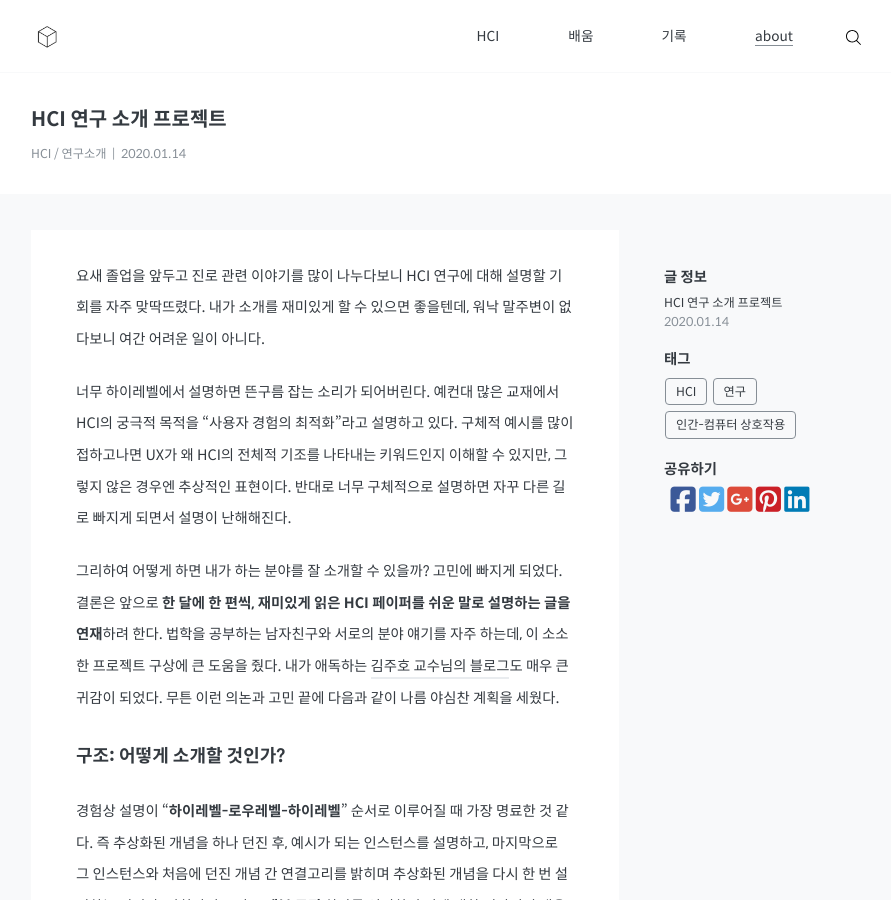
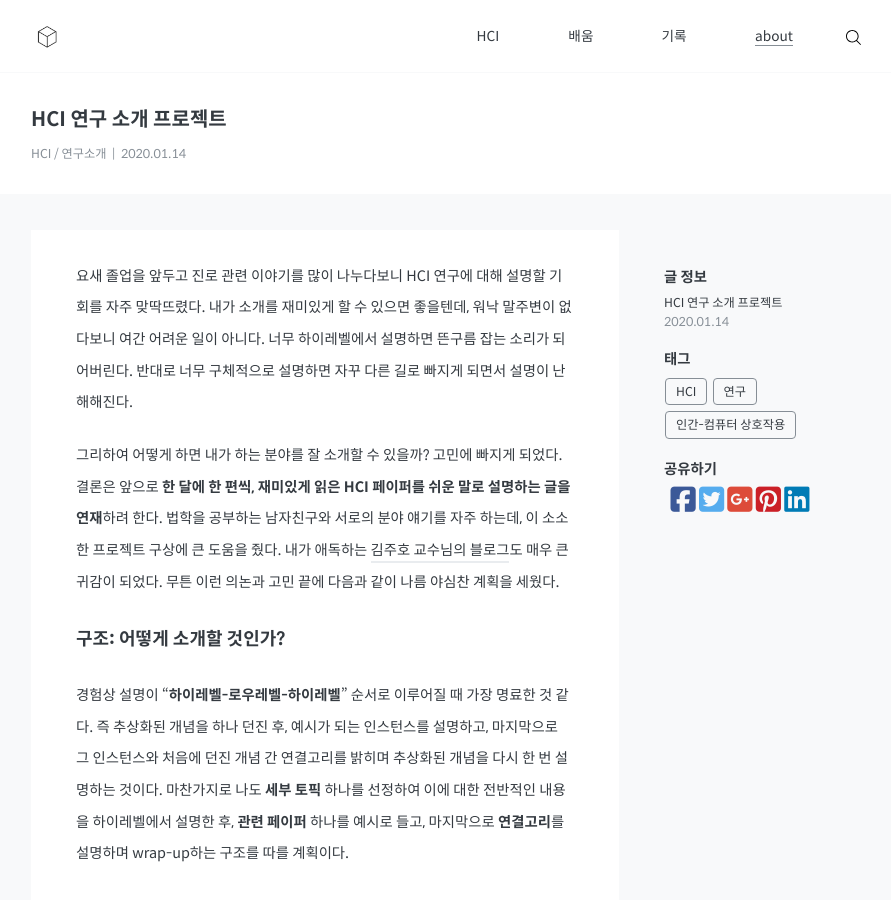
Before and after one commit to jyoonsong/jyoonsong.github.io, a Jekyll site: the page built from _posts/2020-01-14-hci-intro.md, in a window 1280 px wide and 900 px high. Shown: the whole window, without its empty margins (189-1080 px from the left). Built offline with Jekyll 4.4.1, drawn with Linux system fonts in a browser that asks for light colours; nearby versions of some CDN libraries.

Commit message:
unnecessary expression

```diff
--- a/_posts/2020-01-14-hci-intro.md
+++ b/_posts/2020-01-14-hci-intro.md
@@ -11,9 +11,7 @@ tags:
 - "인간-컴퓨터 상호작용"
 ---
 
-요새 졸업을 앞두고 진로 관련 이야기를 많이 나누다보니 HCI 연구에 대해 설명할 기회를 자주 맞딱뜨렸다. 내가 소개를 재미있게 할 수 있으면 좋을텐데, 워낙 말주변이 없다보니 여간 어려운 일이 아니다.
-
-너무 하이레벨에서 설명하면 뜬구름 잡는 소리가 되어버린다. 예컨대 많은 교재에서 HCI의 궁극적 목적을 “사용자 경험의 최적화”라고 설명하고 있다. 구체적 예시를 많이 접하고나면 UX가 왜 HCI의 전체적 기조를 나타내는 키워드인지 이해할 수 있지만, 그렇지 않은 경우엔 추상적인 표현이다. 반대로 너무 구체적으로 설명하면 자꾸 다른 길로 빠지게 되면서 설명이 난해해진다.
+요새 졸업을 앞두고 진로 관련 이야기를 많이 나누다보니 HCI 연구에 대해 설명할 기회를 자주 맞딱뜨렸다. 내가 소개를 재미있게 할 수 있으면 좋을텐데, 워낙 말주변이 없다보니 여간 어려운 일이 아니다. 너무 하이레벨에서 설명하면 뜬구름 잡는 소리가 되어버린다. 반대로 너무 구체적으로 설명하면 자꾸 다른 길로 빠지게 되면서 설명이 난해해진다.
 
 그리하여 어떻게 하면 내가 하는 분야를 잘 소개할 수 있을까? 고민에 빠지게 되었다. 결론은 앞으로 **한 달에 한 편씩, 재미있게 읽은 HCI 페이퍼를 쉬운 말로 설명하는 글을 연재**하려 한다. 법학을 공부하는 남자친구와 서로의 분야 얘기를 자주 하는데, 이 소소한 프로젝트 구상에 큰 도움을 줬다. 내가 애독하는 [김주호 교수님의 블로그](http://mcpanic.com)도 매우 큰 귀감이 되었다. 무튼 이런 의논과 고민 끝에 다음과 같이 나름 야심찬 계획을 세웠다.
 
```
